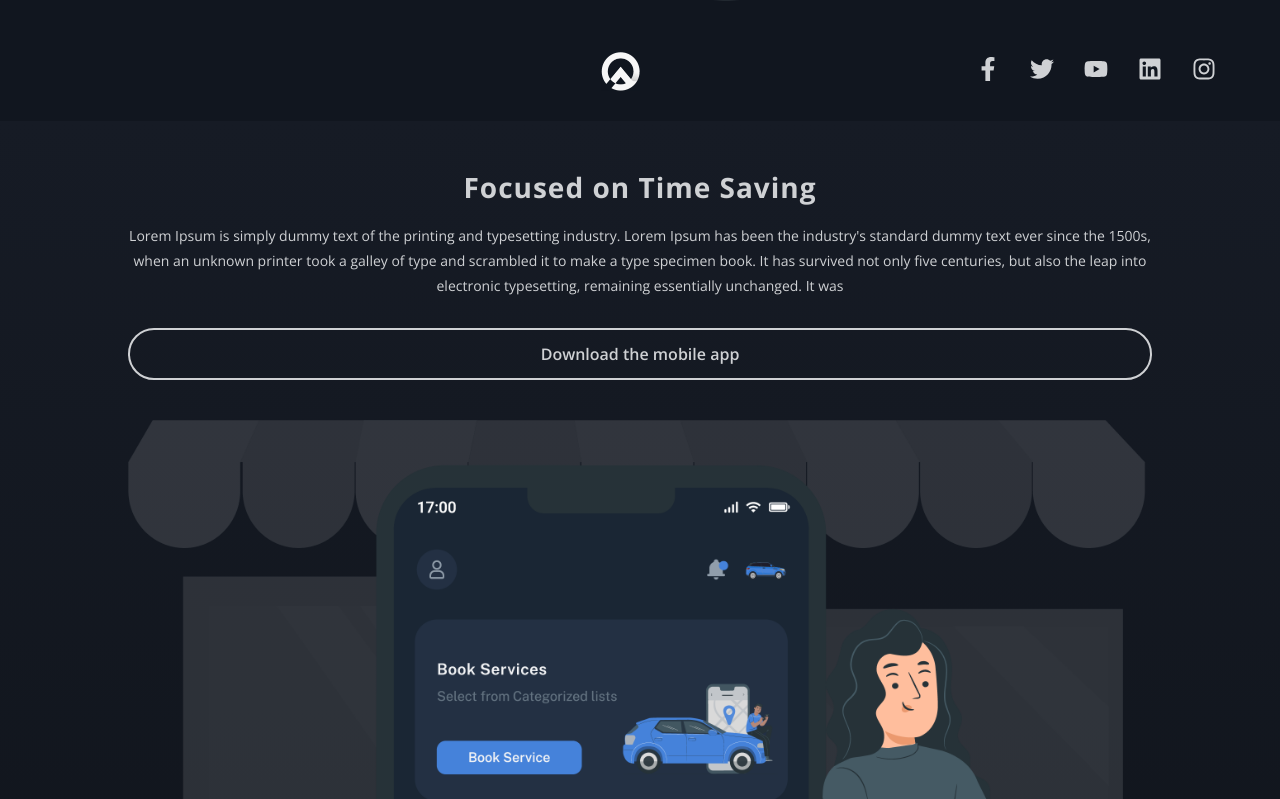
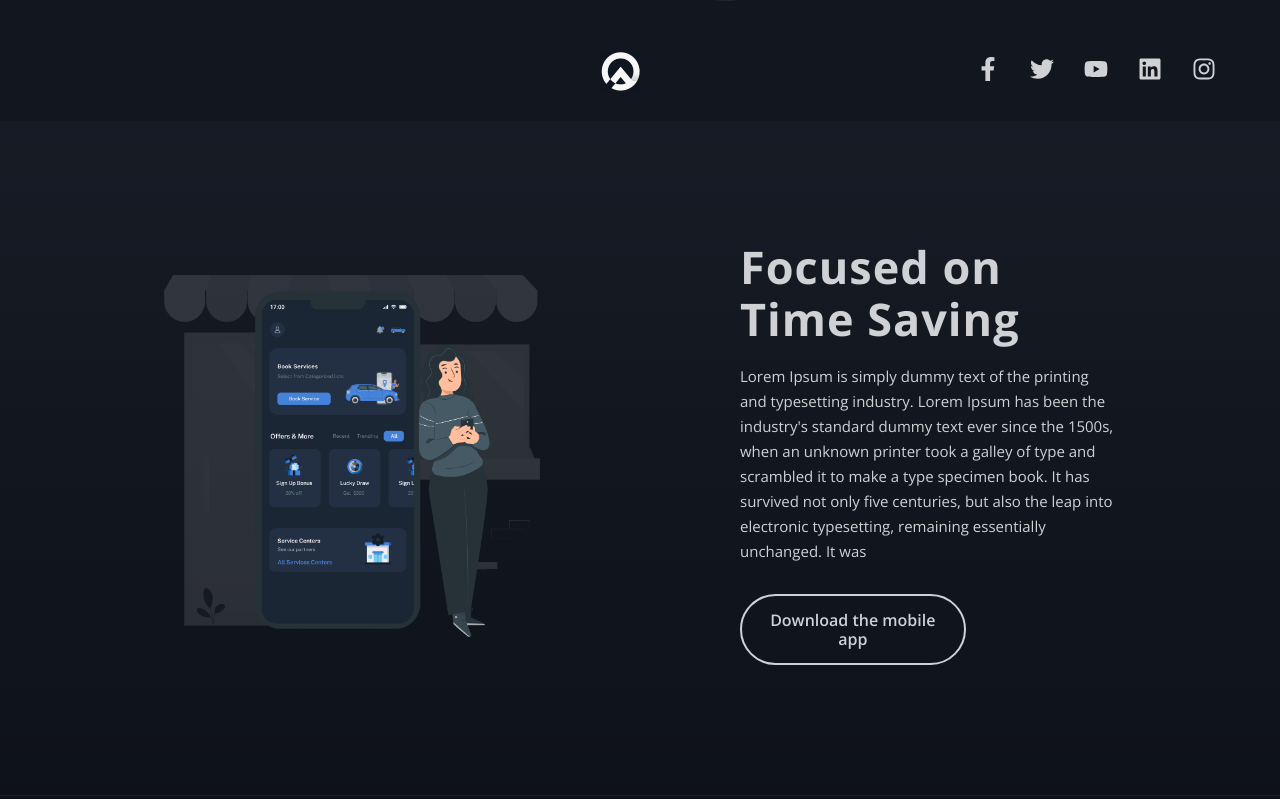
Before and after one commit to babarkhuroo/project-auto, a React (Create React App) app: page / in a window 1280 px wide. Shown: the part 661-1460 px from the top of the page. Built offline with nearby package versions, Linux system fonts and the light colour scheme.

Commit message:
added media queries for Section

```diff
--- a/src/components/Section.js
+++ b/src/components/Section.js
@@ -4,20 +4,24 @@ import pickup_img from '../assets/picku_service.png'
 
 const Section = () => {
   return (
+    <div className='section-container'>
       <div className='section'>
         <main className='section-content'>
           <h3>Focused on Time Saving</h3>
           <p>
             Lorem Ipsum is simply dummy text of the printing and typesetting
-          industry. Lorem Ipsum has been the industry's standard dummy text ever
-          since the 1500s, when an unknown printer took a galley of type and
-          scrambled it to make a type specimen book. It has survived not only
-          five centuries, but also the leap into electronic typesetting,
+            industry. Lorem Ipsum has been the industry's standard dummy text
+            ever since the 1500s, when an unknown printer took a galley of type
+            and scrambled it to make a type specimen book. It has survived not
+            only five centuries, but also the leap into electronic typesetting,
             remaining essentially unchanged. It was
           </p>
           <button className='btn'>Download the mobile app</button>
+        </main>
+        <div className='img-container'>
           <img src={pickup_img} alt='pickup' className='pickup-img' />
-      </main>
+        </div>
+      </div>
     </div>
   )
 }
--- a/src/styles/Section.css
+++ b/src/styles/Section.css
@@ -1,12 +1,14 @@
-.section {
-  /* background-color: #161b25; */
+.section-container {
   background: linear-gradient(#161b25, #0e1218);
 }
 
+.section {
+  width: 80%;
+  margin: 0 auto;
+}
+
 .section-content {
-  width: 80%;
   text-align: center;
-  margin: 0 auto;
   padding: 30px 0;
 }
 
@@ -37,7 +39,39 @@
   cursor: pointer;
 }
 
-.section-content .pickup-img {
+.section-container .img-container {
+  width: 80%;
+  margin: 0 auto;
+}
+
+.img-container .pickup-img {
   width: 100%;
   margin: 10px 0;
 }
+
+@media (min-width: 1280px) {
+  .section {
+    /* margin: 50px auto; */
+    width: 90%;
+    display: flex;
+    flex-direction: row-reverse;
+    align-items: center;
+  }
+  .section-content {
+    text-align: start;
+  }
+  .section-content,
+  .img-container {
+    flex-basis: 50%;
+    padding: 100px;
+  }
+  .section-content .btn {
+    width: 60%;
+  }
+  .section-content h3 {
+    font-size: 45px;
+  }
+  .section-content p {
+    font-size: 15px;
+  }
+}
```
Lines whose indentation alone changed are shown as unchanged.
